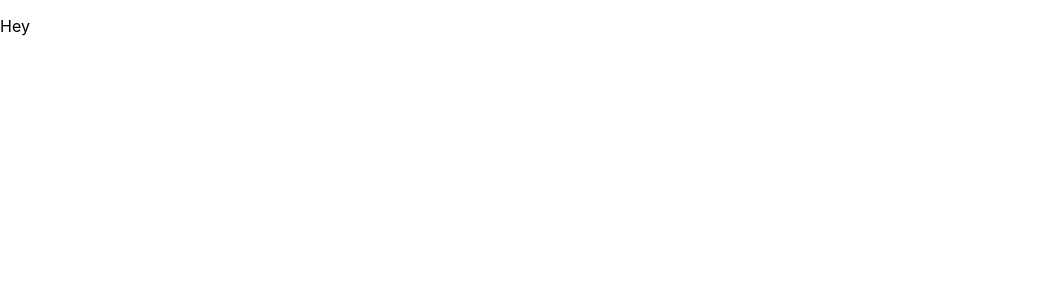
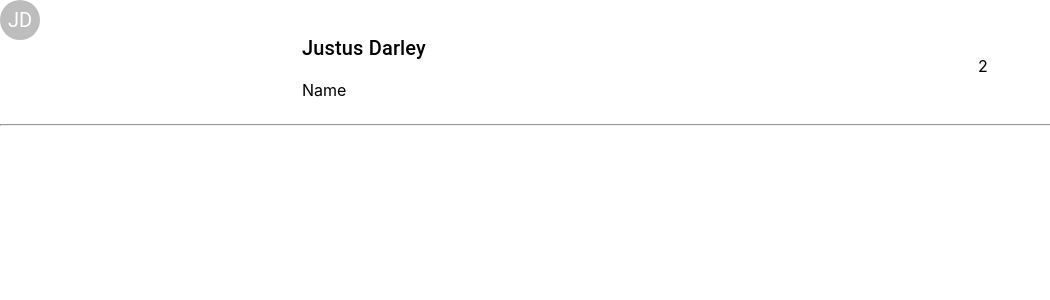
Before and after one commit to jokatty/daccs, a React (Create React App) app: page / in a window 1280 px wide. Shown: the top 300 px of the page, without its empty margins (0-1050 px from the left). Built offline with nearby package versions, Linux system fonts and the light colour scheme.

Commit message:
add user name component

```diff
--- a/package.json
+++ b/package.json
@@ -3,12 +3,17 @@
   "version": "0.1.0",
   "private": true,
   "dependencies": {
+    "@emotion/react": "^11.7.1",
+    "@emotion/styled": "^11.6.0",
+    "@mui/material": "^5.3.0",
+    "@mui/styled-engine-sc": "^5.3.0",
     "@testing-library/jest-dom": "^5.16.1",
     "@testing-library/react": "^12.1.2",
     "@testing-library/user-event": "^13.5.0",
     "react": "^17.0.2",
     "react-dom": "^17.0.2",
     "react-scripts": "5.0.0",
+    "styled-components": "^5.3.3",
     "web-vitals": "^2.1.3"
   },
   "scripts": {
--- a/src/App.js
+++ b/src/App.js
@@ -1,12 +1,11 @@
-
+/* eslint-disable react/jsx-filename-extension */
 import './App.css';
+import React from 'react';
+import UserName from './components/UserName';
 
 function App() {
   return (
-    <>
-    <p>Hey</p>
-    </>
-
+    <UserName />
   );
 }
 
--- /dev/null
+++ b/src/components/UserName.css
@@ -0,0 +1,4 @@
+.userName {
+  width: 300px;
+  background-color: orange;
+}
--- /dev/null
+++ b/src/components/UserName.jsx
@@ -0,0 +1,38 @@
+import React from 'react';
+import Avatar from '@mui/material/Avatar';
+import Stack from '@mui/material/Stack';
+import Grid from '@mui/material/Grid';
+import Typography from '@mui/material/Typography';
+
+export default function UserName() {
+  return (
+    <>
+      <div>
+        <Stack direction="row" spacing={2}>
+          <Avatar>JD</Avatar>
+        </Stack>
+        <Grid container rowSpacing={1} columnSpacing={{ xs: 1, sm: 2, md: 3 }}>
+          <Grid xs={3}>
+            <p>1</p>
+          </Grid>
+          <Grid xs={6}>
+            <Grid xs={12}>
+              <Typography variant="h6" component="h6">
+                Justus Darley
+              </Typography>
+            </Grid>
+            <Grid xs={12}>
+              <p>Name</p>
+            </Grid>
+          </Grid>
+          <Grid item xs={3}>
+            <p>2</p>
+          </Grid>
+        </Grid>
+      </div>
+      <div>
+        <hr />
+      </div>
+    </>
+  );
+}
```
Also changed, not shown: 1 other file (tests, documents, lock files or other folders).
